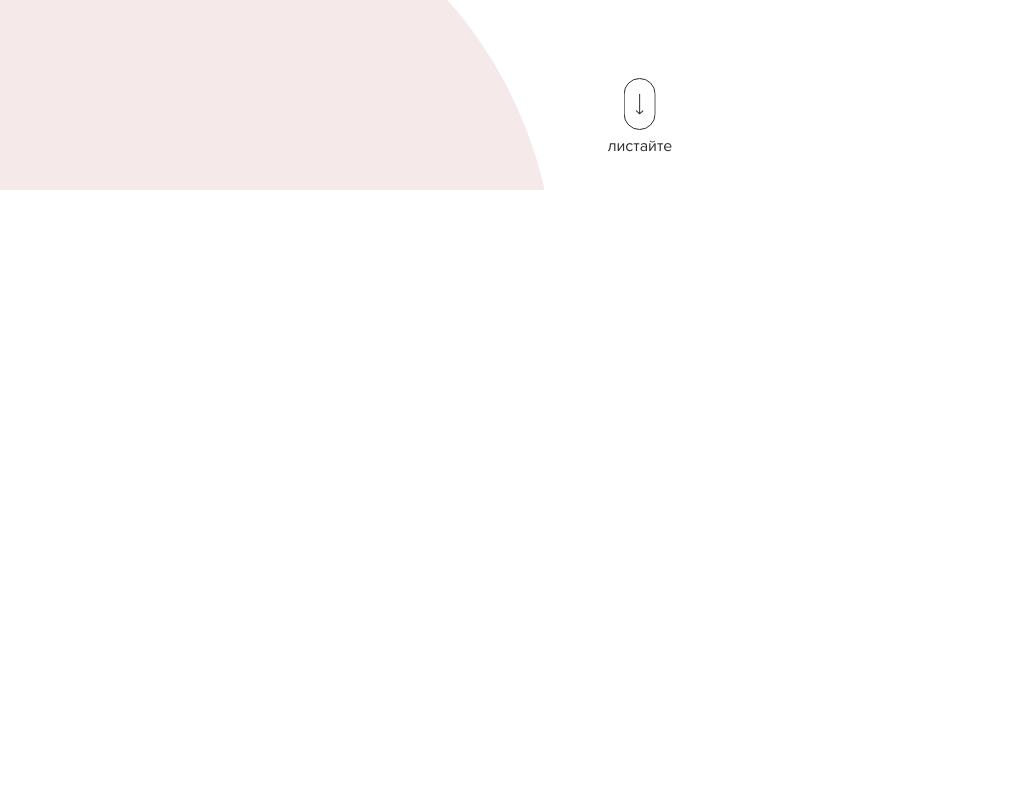
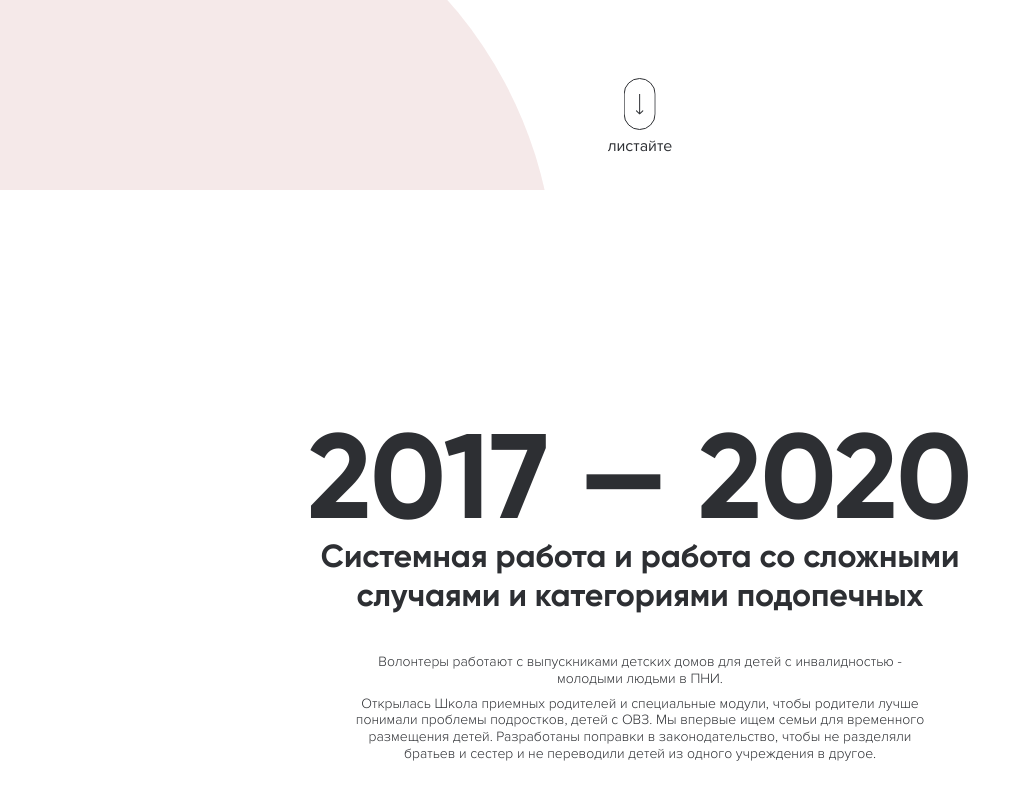
Before and after one commit to anti-pode/volunteers-birthday, a Vue app: page / in a window 1280 px wide. Shown: the part 610-1410 px from the top of the page, without its empty margins (0-1031 px from the left). Before the commit the page ends 800 px from the top, so only its background shows below. Built offline with nearby package versions, Linux system fonts and the light colour scheme.

Commit message:
feat: добавить инфо экран

```diff
--- a/src/App.vue
+++ b/src/App.vue
@@ -4,9 +4,10 @@ import { defineComponent } from "vue";
 import AppHeader from "@/components/Section/Header.vue";
 import AppBackground from "@/components/Section/Background.vue";
 import AppFirstSlide from "@/components/Section/FirstSlide.vue";
+import AppInfoSlide from "@/components/Section/InfoSlide.vue";
 
 export default defineComponent({
-  components: { AppFirstSlide, AppBackground, AppHeader },
+  components: { AppInfoSlide, AppFirstSlide, AppBackground, AppHeader },
   setup() {
     const { VITE_SUPPORT_LINK } = import.meta.env;
 
@@ -23,6 +24,12 @@ export default defineComponent({
     <AppBackground />
 
     <AppFirstSlide />
+
+    <AppInfoSlide
+      title="2017 — 2020"
+      subtitle="Системная работа и работа со сложными случаями и категориями подопечных"
+      text="<p>Волонтеры работают с выпускниками детских домов для детей с инвалидностью - молодыми людьми в ПНИ.</p><p>Открылась Школа приемных родителей и специальные модули, чтобы родители лучше понимали проблемы подростков, детей с ОВЗ. Мы впервые ищем семьи для временного размещения детей. Разработаны поправки в законодательство, чтобы не разделяли братьев и сестер и не переводили детей из одного учреждения в другое.</p>"
+    />
 
     <section class="container"></section>
   </div>
--- a/src/assets/styles/_container.scss
+++ b/src/assets/styles/_container.scss
@@ -4,7 +4,7 @@
   margin: 0 auto;
 
   @include --tablet {
-    max-width: calc(100vw - 48px);
+    max-width: calc(100vw - 32px);
   }
 }
 
--- /dev/null
+++ b/src/components/Section/InfoSlide.vue
@@ -0,0 +1,112 @@
+<script lang="ts">
+import { defineComponent } from "vue";
+import AppTextContent from "@/components/UI/TextConent.vue";
+
+export default defineComponent({
+  name: "AppInfoSlide",
+  components: { AppTextContent },
+  props: {
+    title: {
+      type: String,
+      required: true,
+    },
+    subtitle: {
+      type: String,
+      required: true,
+    },
+    text: {
+      type: String,
+      required: true,
+    },
+  },
+});
+</script>
+
+<template>
+  <header class="info-slide container">
+    <div class="info-slide__content">
+      <h2>{{ title }}</h2>
+      <h3>{{ subtitle }}</h3>
+
+      <div class="info-slide__text">
+        <AppTextContent :text="text" />
+      </div>
+    </div>
+  </header>
+</template>
+
+<style lang="scss">
+@import "@/assets/styles/breakpoints";
+@import "@/assets/styles/fonts";
+@import "@/assets/styles/variables";
+.info-slide {
+  position: relative;
+  display: flex;
+  align-items: center;
+  justify-content: center;
+  height: 100vh;
+
+  @include --mobile {
+    flex-direction: column;
+  }
+
+  &__content {
+    display: flex;
+    flex-direction: column;
+    align-items: center;
+    max-width: 880px;
+    padding: 40px 100px;
+    font-family: $font-title;
+    text-align: center;
+    background: rgba(255, 255, 255, 0.8);
+    border-radius: 16px;
+
+    @include --mobile {
+      width: calc(100% + 10px);
+      padding: 16px 8px;
+      border-radius: 8px;
+    }
+
+    h2 {
+      font-weight: 700;
+      font-size: 120px;
+      line-height: 100%;
+
+      @include --tablet {
+        margin-bottom: 8px;
+        font-size: 80px;
+      }
+
+      @include --mobile {
+        margin-bottom: 8px;
+        font-size: 56px;
+      }
+    }
+
+    h3 {
+      margin-bottom: 40px;
+      font-family: $font-title;
+      font-weight: 700;
+      font-size: 32px;
+      line-height: 120%;
+
+      @include --tablet {
+        margin-bottom: 24px;
+        font-size: 24px;
+      }
+
+      @include --mobile {
+        font-size: 18px;
+      }
+    }
+  }
+
+  &__text {
+    font-family: $font-main;
+    max-width: 570px;
+    font-weight: 300;
+    font-size: 14px;
+    line-height: 120%;
+  }
+}
+</style>
```
